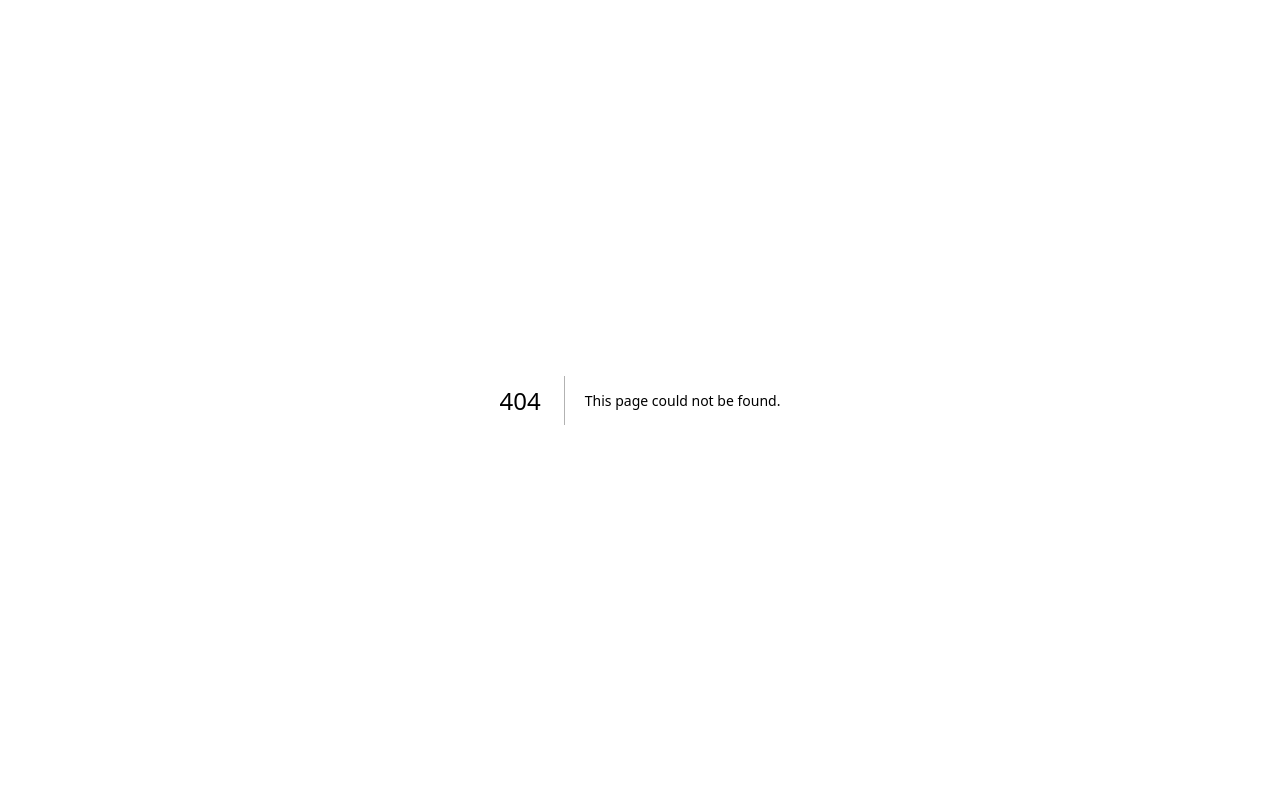
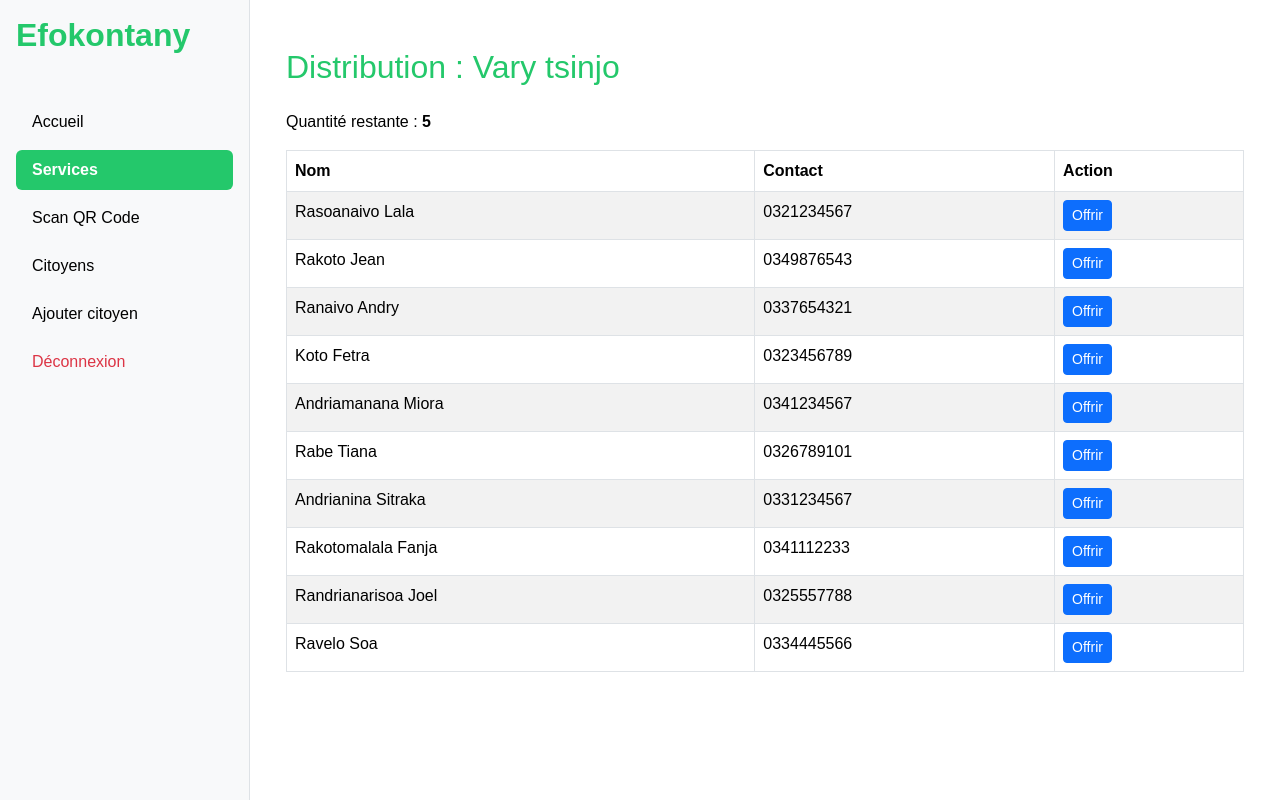
Before and after one commit to NomenyMitia4/efokontany, a Next.js app in the folder frontend/: page /dashboard/services/1 in a window 1280 px wide. Before the commit this address had no page. Built offline with nearby package versions, Linux system fonts and the light colour scheme.

Commit message:
add test service

```diff
--- a/frontend/src/app/dashboard/citoyens/[id]/page.js
+++ b/frontend/src/app/dashboard/citoyens/[id]/page.js
@@ -1,21 +1,23 @@
 'use client'
 
 import { useParams } from 'next/navigation'
+import DashboardLayout from '@/components/DashboardLayout'
 import CitoyenProfil from '@/components/CitoyenProfil'
-import { citoyens } from '@/components/CitoyenTable'
+import { citoyens } from '@/data/citoyens'
 
 const PageCitoyen = () => {
   const { id } = useParams()
-
   const citoyen = citoyens.find(c => String(c.id) === id)
 
   if (!citoyen) {
-    return <div className="p-4 text-danger">⚠️ Citoyen non trouvé pour l&apos;ID {id}</div>
+    return (
+      <DashboardLayout>
+        <p className="text-danger p-4">⚠️ Citoyen non trouvé pour l&apos;ID {id}</p>
+      </DashboardLayout>
+    )
   }
 
-  return (
-    <CitoyenProfil citoyen={citoyen} />
-  )
+  return <CitoyenProfil citoyen={citoyen} />
 }
 
-export default PageCitoyen
+export default PageCitoyen;
--- /dev/null
+++ b/frontend/src/app/dashboard/services/[id]/page.js
@@ -0,0 +1,81 @@
+"use client";
+
+import { useParams } from "next/navigation";
+import { services } from "@/data/services";
+import { citoyens } from "@/data/citoyens";
+import { useState } from "react";
+import DashboardLayout from "@/components/DashboardLayout";
+
+const PageService = () => {
+  const { id } = useParams();
+  const [service, setService] = useState(
+    services.find((s) => s.id === Number(id))
+  );
+  const [beneficiaires, setBeneficiaires] = useState(citoyens);
+
+  const offrirService = (citoyenId) => {
+    if (service.quantite < service.unite)
+      return alert("Quantité insuffisante !");
+
+    // Réduire la quantité
+    const newQuantite = service.quantite - service.unite;
+    setService({ ...service, quantite: newQuantite });
+
+    // Supprimer le citoyen de la liste
+    setBeneficiaires((prev) => prev.filter((c) => c.id !== citoyenId));
+
+    // Mettre à jour la priorité et date de mise à jour
+    const index = citoyens.findIndex((c) => c.id === citoyenId);
+    if (index !== -1) {
+      citoyens[index].priorité += 1;
+      citoyens[index].dateMaj = new Date().toISOString();
+    }
+  };
+
+  return (
+    <DashboardLayout>
+      <div className="container py-4">
+        <h2 className="color-green mb-4">
+          Distribution : {service.nom_service}
+        </h2>
+        <p>
+          Quantité restante : <strong>{service.quantite}</strong>
+        </p>
+        <table className="table table-bordered table-striped">
+          <thead>
+            <tr>
+              <th>Nom</th>
+              <th>Contact</th>
+              <th>Action</th>
+            </tr>
+          </thead>
+          <tbody>
+            {beneficiaires.map((c) => (
+              <tr key={c.id}>
+                <td>
+                  {c.nom} {c.prenom}
+                </td>
+                <td>{c.contact}</td>
+                <td>
+                  {service.quantite >= service.unite && (
+                    <button
+                      className="btn btn-sm btn-primary"
+                      onClick={() => offrirService(c.id)}
+                    >
+                      Offrir
+                    </button>
+                  )}
+                </td>
+              </tr>
+            ))}
+          </tbody>
+        </table>
+        {beneficiaires.length === 0 && (
+          <p className="text-muted">Tous les citoyens ont reçu ce service.</p>
+        )}
+      </div>
+    </DashboardLayout>
+  );
+};
+
+export default PageService;
--- /dev/null
+++ b/frontend/src/app/dashboard/services/page.js
@@ -0,0 +1,32 @@
+'use client'
+
+import { services } from '@/data/services'
+import Link from 'next/link'
+import DashboardLayout from '@/components/DashboardLayout'
+
+const ListeServices = () => {
+  return (
+    <DashboardLayout>
+    <div className="container py-4">
+      <h2 className="color-green mb-4">Liste des services disponibles</h2>
+      <div className="row">
+        {services.map((service) => (
+          <div className="col-md-4 mb-4" key={service.id}>
+            <div className="card h-100 shadow">
+              <img src={`/photo/${service.photo}`} className="card-img-top" alt={service.nom_service} />
+              <div className="card-body">
+                <h5 className="card-title">{service.nom_service}</h5>
+                <p className="card-text">Quantité restante : {service.quantite}</p>
+                <p style={{fontSize:"13px", color:"grey"}}>Unité : {service.unite}</p>
+                <Link href={`/dashboard/services/${service.id}`} className="btn btn-success" style={{background:"#24c86b"}}>Voir détails</Link>
+              </div>
+            </div>
+          </div>
+        ))}
+      </div>
+    </div>
+    </DashboardLayout>
+  )
+}
+
+export default ListeServices
--- a/frontend/src/components/CitoyenProfil.js
+++ b/frontend/src/components/CitoyenProfil.js
@@ -27,11 +27,11 @@ const CitoyenProfil = ({ citoyen }) => {
         <p><strong>Nombre d&apos;enfants :</strong> {citoyen.nbEnfants}</p>
         <p><strong>Handicap :</strong> {citoyen.handicap ? 'Oui' : 'Non'}</p>
         <p><strong>Profession :</strong> {citoyen.job}</p>
-        <p><strong>Revenu :</strong> {citoyen.revenu.toLocaleString()} Ar</p>
+        <p><strong>Revenu par mois :</strong> {citoyen.revenu.toLocaleString('fr-FR')} Ar</p>
         <p><strong>Statut civil :</strong> {citoyen.statut}</p>
         <p><strong>Priorité :</strong> {citoyen.priorité}</p>
-        <p><strong>Date d&apos;ajout :</strong> {new Date(citoyen.dateAjout).toLocaleString()}</p>
-        <p><strong>Dernière mise à jour :</strong> {new Date(citoyen.dateMaj).toLocaleString()}</p>
+        <p><strong>Date d&apos;ajout :</strong> {new Date(citoyen.dateAjout).toLocaleString('fr-FR')}</p>
+        <p><strong>Dernière mise à jour :</strong> {new Date(citoyen.dateAjout).toLocaleString('fr-FR')}</p>
       </div>
     </DashboardLayout>
   )
--- a/frontend/src/components/CitoyenTable.js
+++ b/frontend/src/components/CitoyenTable.js
@@ -2,77 +2,7 @@
 
 import Link from 'next/link'
 import { useState } from 'react'
-
-export const citoyens = [
-  {
-    id: 1,
-    nom: 'Rasoanaivo',
-    prenom: 'Lala',
-    email: 'lala.rasoanaivo@example.com',
-    contact: '0321234567',
-    adresse: 'Lot II A 123',
-    dateNaissance: '1995-01-22',
-    nbEnfants: 3,
-    handicap: false,
-    job: 'Ingénieur',
-    revenu: 120000,
-    statut: 'Marié',
-    priorité: 1,
-    dateAjout: '2025-05-04T12:00:00',
-    dateMaj: '2025-05-04T12:00:00'
-  },
-  {
-    id: 2,
-    nom: 'Rakoto',
-    prenom: 'Jean',
-    email: 'jean.rakoto@example.com',
-    contact: '0349876543',
-    adresse: 'Lot II A 123',
-    dateNaissance: '1990-07-09',
-    nbEnfants: 2,
-    handicap: true,
-    job: 'Agriculteur',
-    revenu: 60000,
-    statut: 'Célibataire',
-    priorité: 3,
-    dateAjout: '2025-05-04T12:00:00',
-    dateMaj: '2025-05-04T12:00:00'
-  },
-  {
-    id: 3,
-    nom: 'Ranaivo',
-    prenom: 'Andry',
-    email: '',
-    contact: '0337654321',
-    adresse: 'Lot II A 123',
-    dateNaissance: '1985-03-15',
-    nbEnfants: 1,
-    handicap: false,
-    job: 'Vendeur',
-    revenu: 100000,
-    statut: 'Marié',
-    priorité: 2,
-    dateAjout: '2025-05-04T12:00:00',
-    dateMaj: '2025-05-04T12:00:00'
-  },
-  {
-    id: 4,
-    nom: 'Koto',
-    prenom: 'Fetra',
-    email: '',
-    contact: '0323456789',
-    adresse: 'Lot II A 123',
-    dateNaissance: '1972-11-02',
-    nbEnfants: 0,
-    handicap: true,
-    job: 'Dokera',
-    revenu: 25000,
-    statut: 'Célibataire',
-    priorité: 5,
-    dateAjout: '2025-05-04T12:00:00',
-    dateMaj: '2025-05-04T12:00:00'
-  }
-]
+import { citoyens } from '@/data/citoyens'
 
 const CitoyenTable = () => {
   const [search, setSearch] = useState('')
--- a/frontend/src/components/DashboardChart.js
+++ b/frontend/src/components/DashboardChart.js
@@ -1,15 +1,20 @@
 'use client'
 
 import { BarChart, Bar, XAxis, YAxis, Tooltip, ResponsiveContainer, CartesianGrid } from 'recharts'
-
-const data = [
-  { statut: 'Travailleur actif', count: 60 },
-  { statut: 'Senior isolé', count: 25 },
-  { statut: 'Mère seule', count: 20 },
-  { statut: 'Personne handicapée', count: 12 },
-]
+import { citoyens } from '@/data/citoyens'
 
 const DashboardChart = () => {
+  // Regrouper les citoyens par statut
+  const stats = citoyens.reduce((acc, citoyen) => {
+    const statut = citoyen.statut || 'Inconnu'
+    acc[statut] = (acc[statut] || 0) + 1
+    return acc
+  }, {})
+
+  const data = Object.entries(stats)
+    .map(([statut, count]) => ({ statut, count }))
+    .sort((a, b) => b.count - a.count)
+
   return (
     <ResponsiveContainer width="100%" height={300}>
       <BarChart data={data} margin={{ top: 20, right: 20, left: 0, bottom: 5 }}>
--- a/frontend/src/components/DashboardStats.js
+++ b/frontend/src/components/DashboardStats.js
@@ -1,11 +1,12 @@
-// 📦 components/DashboardStats.js
 'use client'
 
+import { citoyens } from '@/data/citoyens'
+
 const DashboardStats = () => {
-  // 🔧 Données simulées
-  const totalCitoyens = 124
-  const totalPrioritaires = 35
-  const avecHandicap = 12
+  const totalCitoyens = citoyens.length
+  const avecHandicap = citoyens.filter(c => c.handicap).length
+
+  const totalPrioritaires = citoyens.filter(c => c.priorité > 4).length
 
   const pourcentHandicap = ((avecHandicap / totalCitoyens) * 100).toFixed(1)
   const pourcentPrioritaires = ((totalPrioritaires / totalCitoyens) * 100).toFixed(1)
--- a/frontend/src/components/Sidebar.js
+++ b/frontend/src/components/Sidebar.js
@@ -9,7 +9,7 @@ const Sidebar = () => {
   return (
     <div
       className="d-flex flex-column p-3 bg-light border-end"
-      style={{ height: "100vh", width: "250px" }}
+      style={{ height: "auto", width: "250px" }}
     >
       <h4 className="mb-5 fw-bold logo">Efokontany</h4>
       <ul className="nav nav-pills flex-column gap-2">
@@ -23,6 +23,19 @@ const Sidebar = () => {
             Accueil
           </Link>
         </li>
+        <li className="nav-item">
+          <Link
+            href="/dashboard/services"
+            className={`nav-link ${
+              pathname.startsWith("/dashboard/services")
+                ? "active custom-active"
+                : ""
+            }`}
+          >
+            Services
+          </Link>
+        </li>
+        <li className="nav-item">
           <Link
             href="/dashboard/scan"
             className={`nav-link ${
@@ -31,6 +44,7 @@ const Sidebar = () => {
           >
             Scan QR Code
           </Link>
+        </li>
         <li className="nav-item">
           <Link
             href="/dashboard/citoyens"
--- /dev/null
+++ b/frontend/src/data/citoyens.js
@@ -0,0 +1,172 @@
+export const citoyens = [
+  {
+    id: 1,
+    nom: 'Rasoanaivo',
+    prenom: 'Lala',
+    email: 'lala.rasoanaivo@example.com',
+    contact: '0321234567',
+    adresse: 'Lot II A 123',
+    dateNaissance: '1995-01-22',
+    nbEnfants: 3,
+    handicap: false,
+    job: 'Ingénieur',
+    revenu: 120000,
+    statut: 'Marié',
+    priorité: 1,
+    dateAjout: '2025-05-04T12:00:00',
+    dateMaj: '2025-05-04T12:00:00'
+  },
+  {
+    id: 2,
+    nom: 'Rakoto',
+    prenom: 'Jean',
+    email: 'jean.rakoto@example.com',
+    contact: '0349876543',
+    adresse: 'Lot II A 124',
+    dateNaissance: '1990-07-09',
+    nbEnfants: 2,
+    handicap: true,
+    job: 'Agriculteur',
+    revenu: 60000,
+    statut: 'Célibataire',
+    priorité: 3,
+    dateAjout: '2025-05-04T12:00:00',
+    dateMaj: '2025-05-04T12:00:00'
+  },
+  {
+    id: 3,
+    nom: 'Ranaivo',
+    prenom: 'Andry',
+    email: '',
+    contact: '0337654321',
+    adresse: 'Lot II A 125',
+    dateNaissance: '1985-03-15',
+    nbEnfants: 1,
+    handicap: false,
+    job: 'Vendeur',
+    revenu: 100000,
+    statut: 'Union libre',
+    priorité: 2,
+    dateAjout: '2025-05-04T12:00:00',
+    dateMaj: '2025-05-04T12:00:00'
+  },
+  {
+    id: 4,
+    nom: 'Koto',
+    prenom: 'Fetra',
+    email: '',
+    contact: '0323456789',
+    adresse: 'Lot II A 126',
+    dateNaissance: '1972-11-02',
+    nbEnfants: 0,
+    handicap: true,
+    job: 'Dokera',
+    revenu: 25000,
+    statut: 'Célibataire',
+    priorité: 5,
+    dateAjout: '2025-05-04T12:00:00',
+    dateMaj: '2025-05-04T12:00:00'
+  },
+  {
+    id: 5,
+    nom: 'Andriamanana',
+    prenom: 'Miora',
+    email: 'miora.andriamanana@example.com',
+    contact: '0341234567',
+    adresse: 'Lot II A 127',
+    dateNaissance: '2000-10-05',
+    nbEnfants: 0,
+    handicap: false,
+    job: 'Étudiante',
+    revenu: 0,
+    statut: 'Célibataire',
+    priorité: 1,
+    dateAjout: '2025-05-04T12:00:00',
+    dateMaj: '2025-05-04T12:00:00'
+  },
+  {
+    id: 6,
+    nom: 'Rabe',
+    prenom: 'Tiana',
+    email: 'tiana.rabe@example.com',
+    contact: '0326789101',
+    adresse: 'Lot II A 128',
+    dateNaissance: '1960-06-30',
+    nbEnfants: 5,
+    handicap: false,
+    job: 'Retraité',
+    revenu: 50000,
+    statut: 'Veuf',
+    priorité: 4,
+    dateAjout: '2025-05-04T12:00:00',
+    dateMaj: '2025-05-04T12:00:00'
+  },
+  {
+    id: 7,
+    nom: 'Andrianina',
+    prenom: 'Sitraka',
+    email: '',
+    contact: '0331234567',
+    adresse: 'Lot II A 129',
+    dateNaissance: '1982-02-18',
+    nbEnfants: 2,
+    handicap: false,
+    job: 'Chauffeur',
+    revenu: 90000,
+    statut: 'Marié',
+    priorité: 3,
+    dateAjout: '2025-05-04T12:00:00',
+    dateMaj: '2025-05-04T12:00:00'
+  },
+  {
+    id: 8,
+    nom: 'Rakotomalala',
+    prenom: 'Fanja',
+    email: 'fanja.rakoto@example.com',
+    contact: '0341112233',
+    adresse: 'Lot II A 130',
+    dateNaissance: '1975-08-12',
+    nbEnfants: 4,
+    handicap: true,
+    job: 'Ménagère',
+    revenu: 40000,
+    statut: 'Divorcé',
+    priorité: 5,
+    dateAjout: '2025-05-04T12:00:00',
+    dateMaj: '2025-05-04T12:00:00'
+  },
+  {
+    id: 9,
+    nom: 'Randrianarisoa',
+    prenom: 'Joel',
+    email: 'joel.randria@example.com',
+    contact: '0325557788',
+    adresse: 'Lot II A 131',
+    dateNaissance: '1992-11-23',
+    nbEnfants: 1,
+    handicap: false,
+    job: 'Technicien',
+    revenu: 85000,
+    statut: 'Marié',
+    priorité: 2,
+    dateAjout: '2025-05-04T12:00:00',
+    dateMaj: '2025-05-04T12:00:00'
+  },
+  {
+    id: 10,
+    nom: 'Ravelo',
+    prenom: 'Soa',
+    email: 'soa.ravelo@example.com',
+    contact: '0334445566',
+    adresse: 'Lot II A 132',
+    dateNaissance: '1988-04-01',
+    nbEnfants: 2,
+    handicap: false,
+    job: 'Secrétaire',
+    revenu: 75000,
+    statut: 'Séparé(e)',
+    priorité: 3,
+    dateAjout: '2025-05-04T12:00:00',
+    dateMaj: '2025-05-04T12:00:00'
+  }
+]
--- /dev/null
+++ b/frontend/src/data/services.js
@@ -0,0 +1,16 @@
+export const services = [
+  {
+    id: 1,
+    nom_service: "Vary tsinjo",
+    quantite: 5,
+    unite: 1,
+    photo: "../photo/service-1.png",
+  },
+  {
+    id: 2,
+    nom_service: "Vola",
+    quantite: 1000000,
+    unite: 10000,
+    photo: "../photo/service-2.jpg",
+  },
+];
```
Also changed, not shown: frontend/public/photo/service-1.png (added), frontend/public/photo/service-2.jpg (added). Lines whose indentation alone changed are shown as unchanged.
